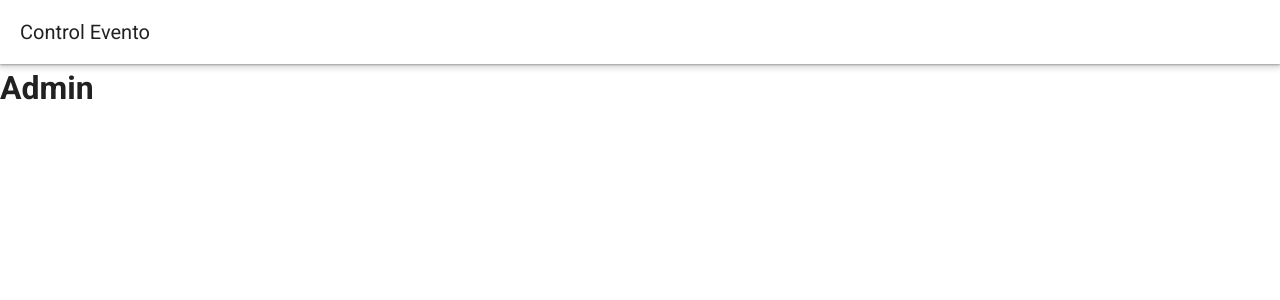
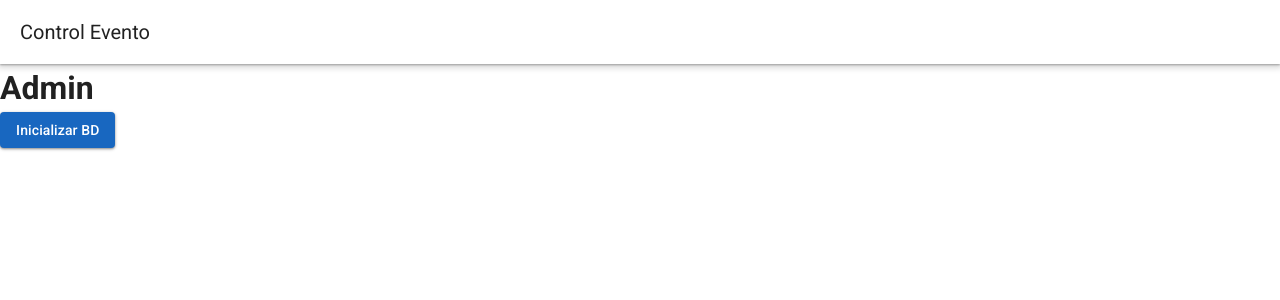
Before and after one commit to OctalinkCL/poc-relevent-offline, a Vue app: page /admin in a window 1280 px wide. Shown: the top 300 px of the page. Built offline with nearby package versions, Linux system fonts and the light colour scheme.

Commit message:
feat: Implement local database setup with Dexie.js, an initialization component, example data, and project documentation.

```diff
--- a/package.json
+++ b/package.json
@@ -14,6 +14,7 @@
   "dependencies": {
     "@fontsource-variable/roboto": "^5.2.10",
     "@mdi/font": "^7.4.47",
+    "dexie": "^4.3.0",
     "pinia": "^3.0.4",
     "vue": "^3.5.29",
     "vue-router": "^5.0.3",
--- /dev/null
+++ b/src/components/InicializarBD.vue
@@ -0,0 +1,54 @@
+<template>
+  <v-btn
+    :loading="estado === 'cargando'"
+    :color="colorBtn"
+    :disabled="estado === 'cargando'"
+    @click="inicializar"
+  >
+    Inicializar BD
+  </v-btn>
+
+  <v-alert v-if="mensaje" :type="tipoAlerta" class="mt-3">
+    {{ mensaje }}
+  </v-alert>
+</template>
+
+<script setup>
+import { ref, computed, onMounted } from "vue";
+import { db } from "@/db.js";
+import personasEjemplo from "@/data/personas-ejemplo.json";
+
+const estado = ref("idle"); // idle | cargando | exito | error
+const mensaje = ref("");
+
+const colorBtn = computed(() => {
+  if (estado.value === "exito") return "success";
+  if (estado.value === "error") return "error";
+  return "primary";
+});
+
+const tipoAlerta = computed(() => {
+  return estado.value === "exito" ? "success" : "error";
+});
+
+onMounted(async () => {
+  const count = await db.personas.count();
+  if (count > 0) {
+    estado.value = "exito";
+    mensaje.value = `${count} personas cargadas`;
+  }
+});
+
+async function inicializar() {
+  estado.value = "cargando";
+  mensaje.value = "";
+  try {
+    await db.personas.bulkPut(personasEjemplo);
+    estado.value = "exito";
+    mensaje.value = `${personasEjemplo.length} personas cargadas`;
+  } catch (e) {
+    estado.value = "error";
+    mensaje.value = `Error: ${e.message}`;
+  }
+}
+</script>
--- /dev/null
+++ b/src/data/personas-ejemplo.json
@@ -0,0 +1,12 @@
+[
+  { "rut": "12345678-9", "nombre": "Ana García López" },
+  { "rut": "9876543-2", "nombre": "Carlos Martínez Rojas" },
+  { "rut": "15234567-K", "nombre": "Valentina Torres Soto" },
+  { "rut": "11223344-5", "nombre": "Felipe Hernández Vega" },
+  { "rut": "8765432-1", "nombre": "Daniela Muñoz Fuentes" },
+  { "rut": "13456789-0", "nombre": "Rodrigo Pérez Castro" },
+  { "rut": "16789012-3", "nombre": "Javiera Ramírez Díaz" },
+  { "rut": "10111213-4", "nombre": "Sebastián Flores Morales" },
+  { "rut": "14567890-6", "nombre": "Camila Sánchez Reyes" },
+  { "rut": "7654321-8", "nombre": "Ignacio Vargas Pinto" }
+]
--- /dev/null
+++ b/src/db.js
@@ -0,0 +1,13 @@
+import Dexie from "dexie";
+
+export const db = new Dexie("control-ingreso");
+
+db.version(1).stores({
+  personas: "rut, nombre",
+  registros: "++id, rut, timestamp, dispositivo",
+});
+
+db.version(2).stores({
+  personas: "rut, nombre",
+  registros: "++id, rut, timestamp, dispositivo, kit",
+});
--- a/src/views/AdminView.vue
+++ b/src/views/AdminView.vue
@@ -1,3 +1,8 @@
 <template>
   <h1>Admin</h1>
+  <InicializarBD />
 </template>
+
+<script setup>
+import InicializarBD from "@/components/InicializarBD.vue";
+</script>
```
Also changed, not shown: 2 other files (tests, documents, lock files or other folders).
